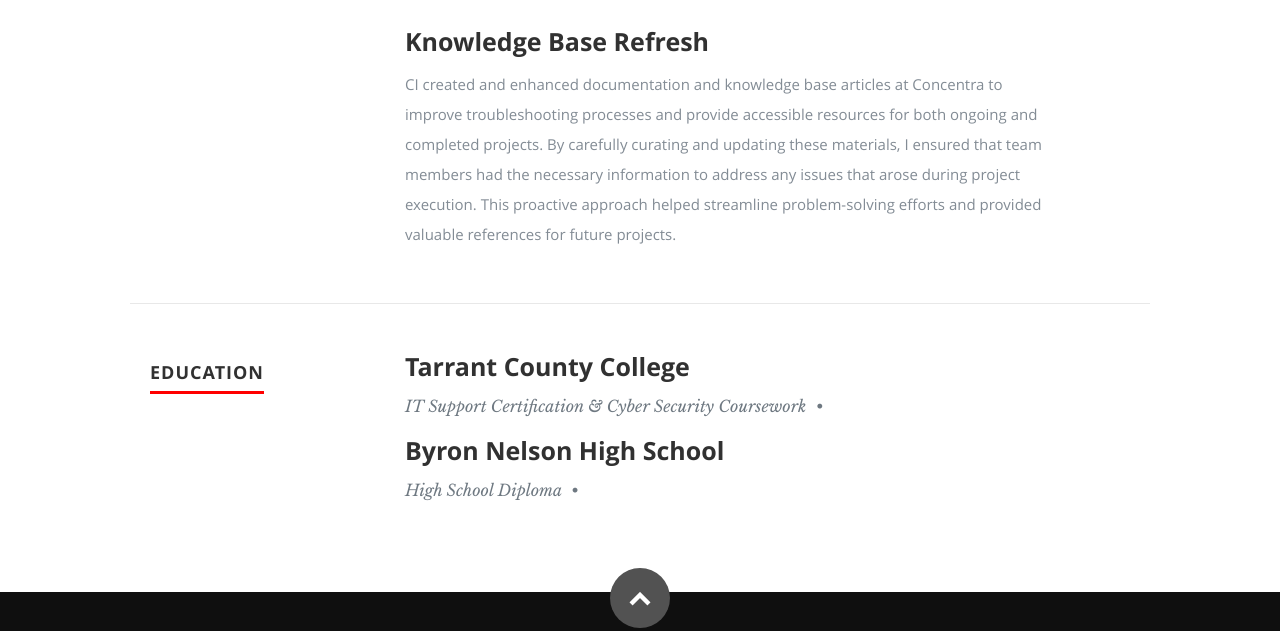
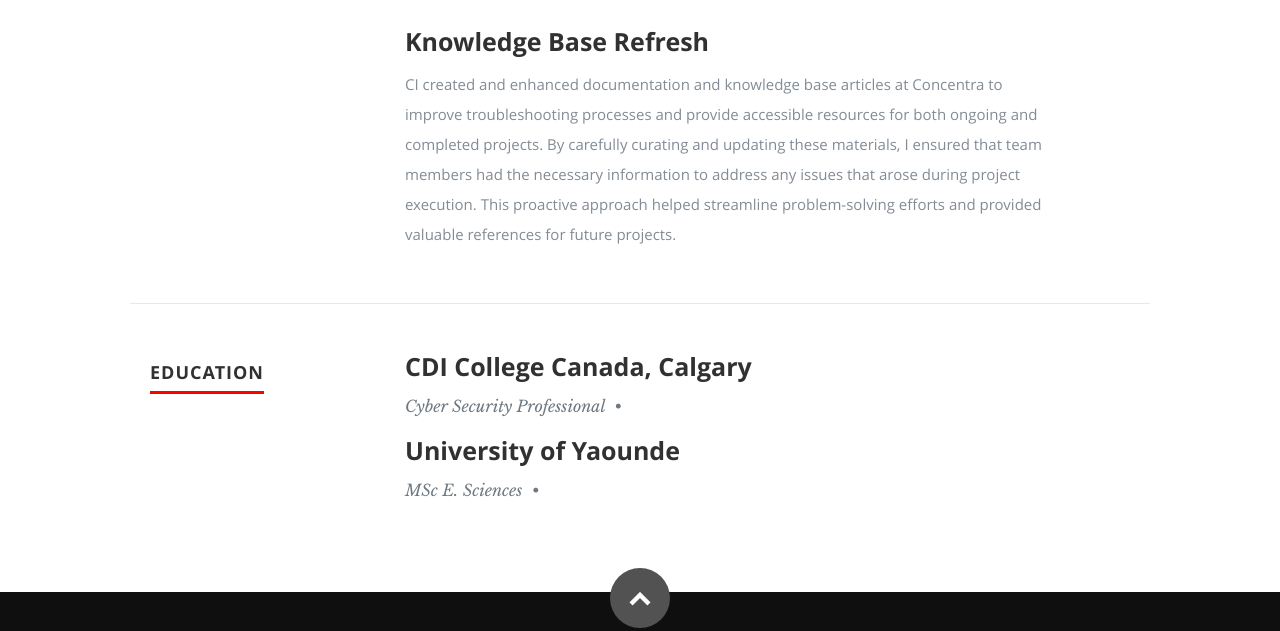
Before and after one commit to apotitech/aws-cloud-resume-challenge, a plain HTML site: page website/index.html in a window 1280 px wide. Shown: the part 6079-6710 px from the top of the page. Drawn offline with nearby package versions, Linux system fonts and the light colour scheme; no server answers.

Commit message:
Did slight changes on code

```diff
--- a/website/index.html
+++ b/website/index.html
@@ -494,15 +494,15 @@
 
          <div class="nine columns main-col">
 
-            <h3>Tarrant County College</h3>
-                  <p class="info">IT Support Certification & Cyber Security Coursework <span>&bull;</span></p>
+            <h3>CDI College Canada, Calgary</h3>
+                  <p class="info">Cyber Security Professional <span>&bull;</span></p>
 
 				</div><!-- end skill-bars -->
 
             <div class="nine columns main-col">
 
-               <h3>Byron Nelson High School</h3>
-                     <p class="info">High School Diploma <span>&bull;</span></p>
+               <h3>University of Yaounde</h3>
+                     <p class="info">MSc E. Sciences <span>&bull;</span></p>
 
                </div><!-- end skill-bars -->
 
```
Also changed, not shown: 1 other file.
